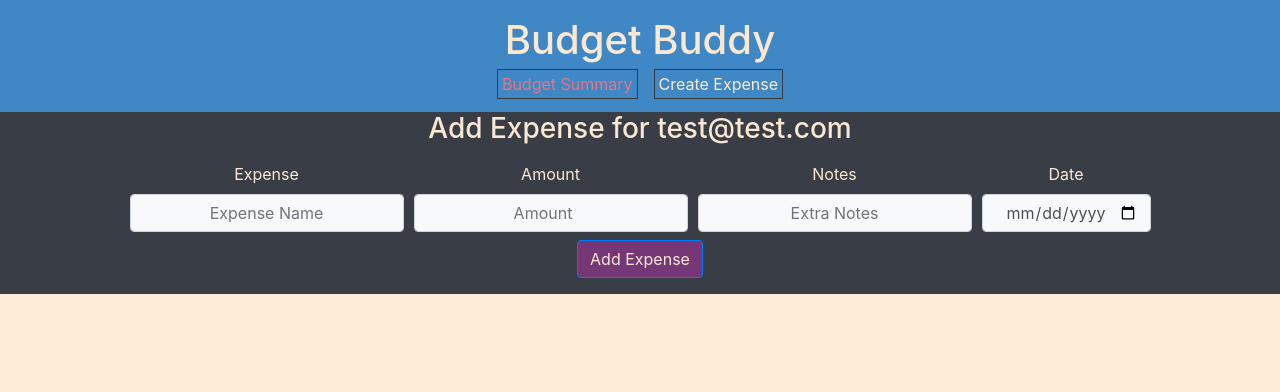
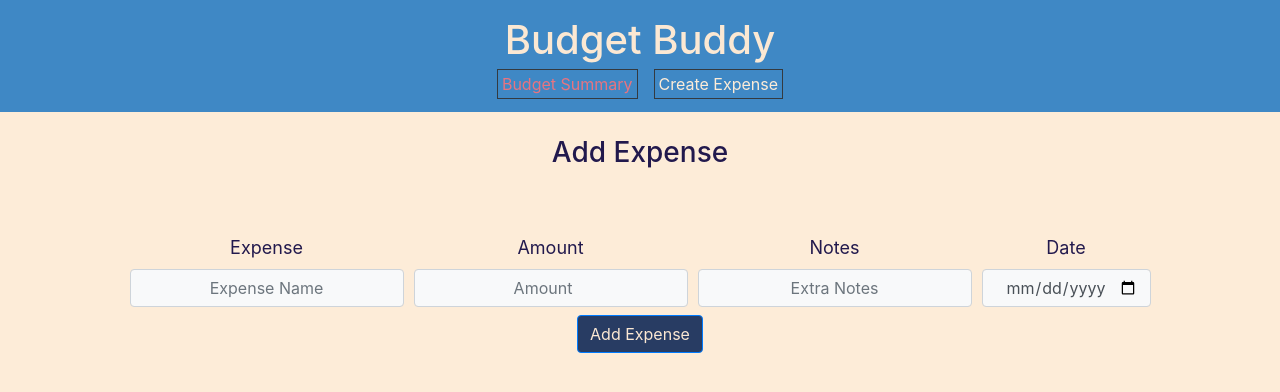
Before and after one commit to dariquewarren/BudgetAssistant, a React (Create React App) app: page /create in a window 1280 px wide. Shown: the top 392 px of the page. Built offline with nearby package versions, Linux system fonts and the light colour scheme.

Commit message:
changed ui of expense Form

```diff
--- a/src/components/expenseDashboard.js
+++ b/src/components/expenseDashboard.js
@@ -464,7 +464,7 @@ console.log('final array', finalArray)
   Set Budget
   <form  onSubmit={this.setBudget}>
   <input style={{width: '25%'}} name='budgetAmount' type='number' value={this.state.budget} min='.01' step='.01' onChange={this.handleBudget} onClick={(e)=>{e.preventDefault(); e.target.value=''}} />
-  <button style={{backgroundColor: ' #283c63',width: '6rem', color: '#fbe8d3', width: '20%'}}>Set</button>
+  <button style={{backgroundColor: ' #283c63',color: '#fbe8d3', width: '6rem',  width: '20%'}}>Set</button>
   </form>
   <p>
   {this.state.items.length === 1 ?
--- a/src/components/expenseForm.js
+++ b/src/components/expenseForm.js
@@ -123,47 +123,50 @@ return alert('Date is required')
 
 
   return (
-    <div className='app ' style={{backgroundColor: '#393e46'}}>
+    <div className='app ' style={{backgroundColor: '#fdecd8ff'}}>
 
     <header>
+    <br></br>
     <div className='wrapper text-center'>
-    <h3 style={{color: '#fbe8d3'}}>Add Expense for {newEmail}
+    <h3 style={{color: '#22194dff'}}>Add Expense
      </h3>
     </div>
     </header>
+    <br></br>
+    <br></br>
     <div className='container'>
     <section className='add-item'>
 
-    <div className='text-center' style={{backgroundColor: '#393e46'}} >
+    <div className='text-center' style={{backgroundColor: '#fdecd8ff'}} >
 
 
     <div className='text-center' style={{display: 'flex', flexDirection: 'row', flexWrap: 'wrap', alignItems: 'center', justifyContent: 'center'}} >
 
 
 
-    <Form style={{backgroundColor: '757575'}} className='text-center m-2' onSubmit={handleSubmit}>
+    <Form style={{backgroundColor: '#fdecd8ff'}} className='text-center m-2' onSubmit={handleSubmit}>
   <Form.Row>
     <Col  xs='auto'>
-    <Form.Label style={{color: '#fbe8d3'}}>Expense</Form.Label>
+    <Form.Label style={{color: '#22194dff', fontSize: 'large'}}>Expense</Form.Label>
       <Form.Control className='bg-light text-center '   name='expense'  onChange={ (e)=>{
         setExpense(e.target.value)
       }}  type='text' placeholder="Expense Name" />
     </Col>
     <Col xs='auto'>
-    <Form.Label style={{color: '#fbe8d3'}}>Amount</Form.Label>
+    <Form.Label style={{color: '#22194dff', fontSize: 'large'}}>Amount</Form.Label>
       <Form.Control className='bg-light text-center'  name='amount' type='number' step='.01' min='.01'  onChange={ (e)=>{
         setAmount(e.target.value)
       }}  placeholder="Amount" />
     </Col>
     <Col xs='auto'>
-    <Form.Label style={{color: '#fbe8d3'}}>Notes</Form.Label>
+    <Form.Label style={{color: '#22194dff', fontSize: 'large'}}>Notes</Form.Label>
       <Form.Control className='bg-light text-center'
       name='notes' placeholder='extra notes' onChange={(e)=>{
        setNotes(e.target.value)
       }}   type='text' placeholder="Extra Notes" />
     </Col>
     <Col xs='auto'>
-    <Form.Label style={{color: '#fbe8d3'}}>Date</Form.Label>
+    <Form.Label style={{color: '#22194dff', fontSize: 'large'}}>Date</Form.Label>
       <Form.Control id="date"
       className='bg-light text-center'
       name='date'
@@ -174,7 +177,7 @@ return alert('Date is required')
       }}   />
     </Col>
   </Form.Row>
-  <Button onClick={handleSubmit} className='m-2'  style={{backgroundColor: '#753775', color: '#fbe8d3'}}>Add Expense</Button>
+  <Button onClick={handleSubmit} className='m-2'  style={{backgroundColor: ' #283c63',color: '#fbe8d3'}}>Add Expense</Button>
 
 </Form>
 
```
